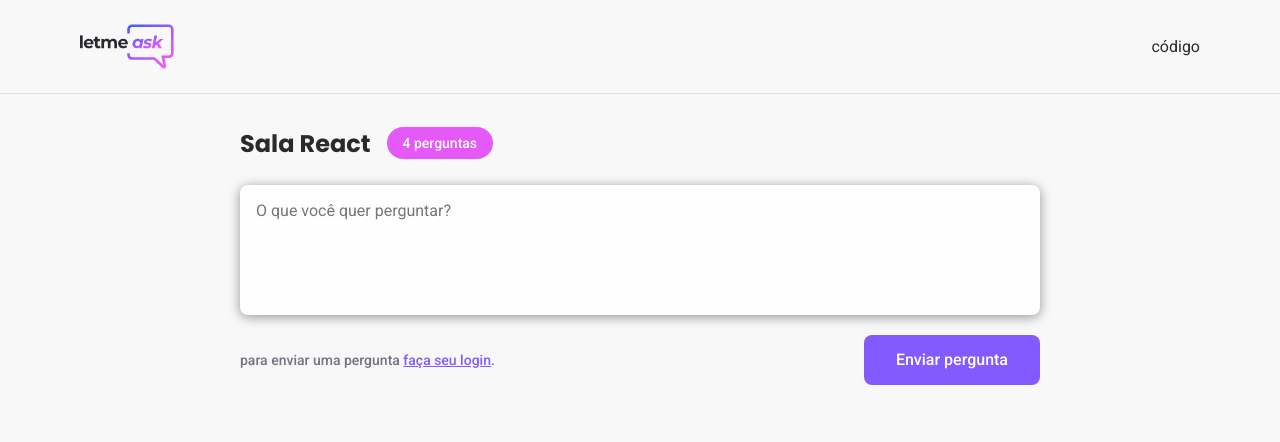
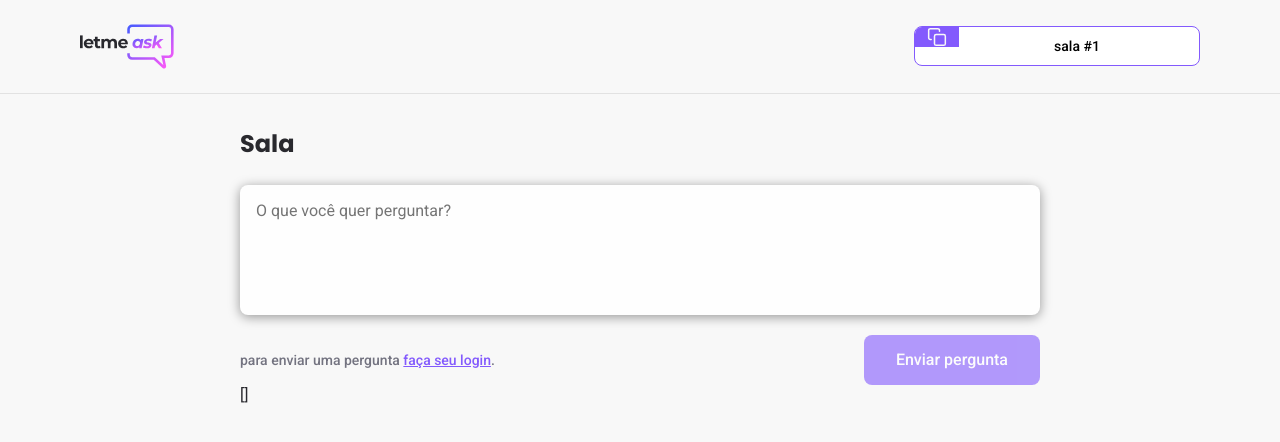
Before and after one commit to leobraga0941/NLW-Aulas, a React (Create React App) app in the folder letmeask/: page /rooms/1 in a window 1280 px wide. Shown: the top 442 px of the page. Built offline with nearby package versions, Linux system fonts and the light colour scheme; no server answers; the database is empty.

Commit message:
Sala de perguntas pronta (falta CSS das perguntas)

```diff
--- a/letmeask/src/App.tsx
+++ b/letmeask/src/App.tsx
@@ -21,7 +21,7 @@
           <Route path="/rooms/new" component={NewRoom} />
           <Route path="/rooms/:id" component={Room} />
         </Switch>
-       </AuthContextProvider>
+      </AuthContextProvider>
     </BrowserRouter>
   );
 }
--- /dev/null
+++ b/letmeask/src/Components/RoomCode.tsx
@@ -0,0 +1,22 @@
+import copyImg from '../assets/images/copy.svg';
+import '../styles/room-code.scss'
+
+type RoomCodeProps = {
+  code: string;
+}
+
+export function RoomCode(props: RoomCodeProps) {
+
+  function copyTooomCodetoClipboard() {
+    navigator.clipboard.writeText(props.code)
+  }
+
+  return (
+    <button className="room-code" onClick={copyTooomCodetoClipboard}>
+      <div>
+        <img src={copyImg} alt="Clique aqui para copiar o código da sala" />
+      </div>
+      <span>sala #{props.code}</span>
+    </button>
+  )
+}
--- a/letmeask/src/pages/Room.tsx
+++ b/letmeask/src/pages/Room.tsx
@@ -1,35 +1,139 @@
+import { valueToNode } from '@babel/types';
+import { useEffect } from 'react';
+import { FormEvent, useState } from 'react';
+import { useParams } from 'react-router-dom';
+import { boolean, string } from 'yargs';
+
 import logoImg from '../assets/images/logo.svg';
 
 import { Button } from '../components/Button';
+import { RoomCode } from '../components/RoomCode';
+import { useAuth } from '../hooks/useAuth';
+import { database } from '../services/firebase';
 
 import '../styles/room.scss';
 
+type FirebaseQuestions = Record<string, {
+  author: {
+    name: string;
+    avatar: string;
+  }
+  content: string;
+  isAnswered: boolean;
+  isHighlighted: boolean;
+}>
+
+type Question = {
+  id: string;
+  author: {
+    name: string;
+    avatar: string;
+  }
+  content: string;
+  isAnswered: boolean;
+  isHighlighted: boolean
+}
+
+type RoomParams = {
+  id: string;
+}
+
 export function Room() {
+
+  const { user } = useAuth();
+
+  const params = useParams<RoomParams>();
+  const roomId = params.id;
+
+  const [newQuestion, setNewQuestions] = useState('');
+  const [questions, setQuestions] = useState<Question[]>([]);
+  const [title, setTitle] = useState('');
+
+  useEffect(() => {
+    const roomRef = database.ref(`rooms/${roomId}`);
+
+    roomRef.on('value', room => {
+      const databaseRoom = room.val();
+      const firebaseQuestions: FirebaseQuestions = databaseRoom.questions ?? {};
+
+      const parsedQuestions = Object.entries(firebaseQuestions).map(([key, value]) => {
+        return {
+          id: key,
+          content: value.content,
+          author: value.author,
+          isHighlighted: value.isHighlighted,
+          isAnswered: value.isAnswered,
+        }
+      })
+
+      setTitle(databaseRoom.title);
+      setQuestions(parsedQuestions)
+    })
+  }, [roomId])
+
+  async function handleSendQuestion(event: FormEvent) {
+    event.preventDefault();
+
+    if (newQuestion.trim() === ''){
+      return;
+    }
+
+    if (!user) {
+      throw new Error ('Para enviar uma pergunta você precisa estar logado');
+    }
+
+    const question = {
+      content: newQuestion,
+      author: {
+        name: user.name,
+        avatar: user.avatar,
+      },
+      isHighLighted: false,
+      isAnswered: false
+    };
+
+    await database.ref(`rooms/${roomId}/questions`).push(question);
+    setNewQuestions('');
+  }
+
   return (
     <div id="page-room">
       <header>
         <div className="content">
           <img src={logoImg} alt="" />
-          <div>código</div>
+          <div>
+            <RoomCode code={roomId} />
+          </div>
         </div>
       </header>
 
       <main className="content">
         <div className="room-title">
-          <h1>Sala React</h1>
-          <span>4 perguntas</span>
+          <h1>Sala {title}</h1>
+          { questions.length > 0 && <span>{questions.length} perguntas</span>}
         </div>
 
-        <form action="">
+        <form onSubmit={handleSendQuestion}>
           <textarea
           placeholder="O que você quer perguntar?"
+          onChange={event => setNewQuestions(event.target.value)}
+          value={newQuestion}
           />
 
           <div className="form-footer">
-            <span>para enviar uma pergunta <button>faça seu login</button>.</span>
-            <Button type="submit">Enviar pergunta</Button>
+            {user ? (
+              <div className="user-info">
+                <img src={user.avatar} alt={user.name} />
+                <span>{user.name}</span>
+              </div>
+            ) : (
+              <span>para enviar uma pergunta <button>faça seu login</button>.</span>
+            )}
+            <Button type="submit" disabled={!user}>Enviar pergunta</Button>
           </div>
         </form>
+
+        {JSON.stringify(questions)}
       </main>
     </div>
   );
--- /dev/null
+++ b/letmeask/src/styles/room-code.scss
@@ -0,0 +1,29 @@
+.room-code {
+  height: 40px;
+  border-radius: 8px;
+  overflow: hidden;
+
+  background: #fff;
+  border: 1px solid #835afd;
+  cursor: pointer ;
+
+  display: flex;
+
+  div {
+    background: #835afd;
+    padding: 0 12px;
+    display: flex;
+    justify-content: center;
+    align-items: center;
+  }
+
+  span {
+    display: block;
+    align-self: center;
+    flex: 1;
+    padding: 0 16px 0 12px;
+    width: 240px;
+    font-size: 14px;
+    font-weight: 500;
+  }
+}
--- a/letmeask/src/styles/room.scss
+++ b/letmeask/src/styles/room.scss
@@ -62,7 +62,26 @@
       align-items: center;
       margin-top: 0px;
 
-      span {
+      .user-info {
+        display: flex;
+        align-items: center;
+
+        img {
+          width: 32px;
+          height: 32px;
+          border-radius: 50%;
+         }
+
+        span {
+           margin-left: 8px;
+           color:#29292e;
+           font-weight: 500;
+           font-size: 14px;
+         }
+      }
+
+
+      > span {
         font-size: 14px;
         color: #737380;
         font-weight: 500;
```
